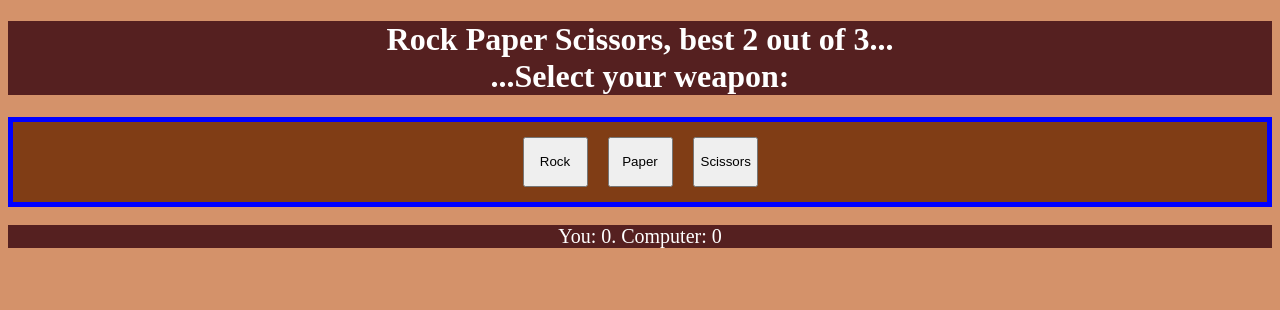
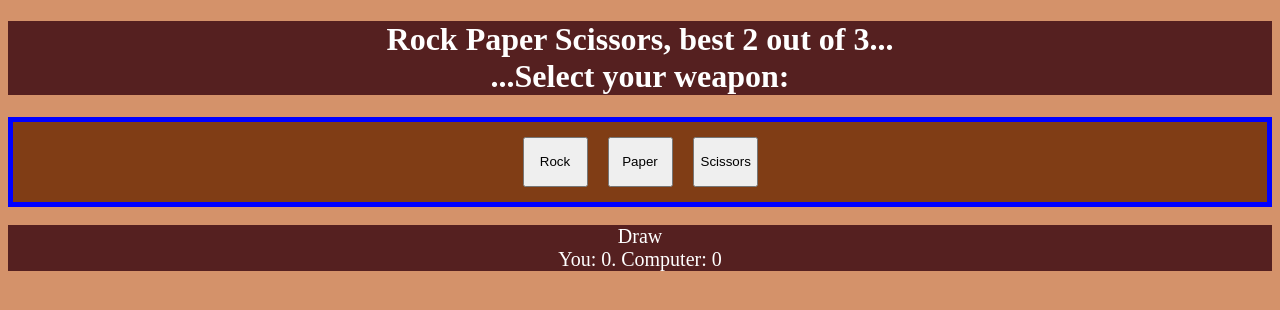
Before and after one commit to Jackfactorial/rock-paper-scissors, a plain HTML site: page rps.html in a window 1280 px wide. Both pictures are taken after a click on the button "Rock". Drawn offline with Linux system fonts and the light colour scheme.

Commit message:
Fixed bugs

```diff
--- a/rps.html
+++ b/rps.html
@@ -17,6 +17,9 @@
     <button id="scissors" class="rpsButton">Scissors</button>
   </div>
   <br>
+  <div id="results">
+    --------
+  </div>
   <div id="score">
     You: 0. Computer: 0
   </div>
--- a/rps.js
+++ b/rps.js
@@ -14,12 +14,12 @@ function playRound(playerSelection, computerSelection) {
     else if (playerSelection == "rock" && computerSelection == "scissors"
         || playerSelection == "scissors" && computerSelection == "paper"
         || playerSelection == "paper" && computerSelection == "rock") {
-        return "You win! " + playerSelection + " beats " + computerSelection + "!";
+        return "You win! " + playerSelection + " beats " + computerSelection + ".";
     }
     else if (playerSelection == "rock" && computerSelection == "paper"
         || playerSelection == "scissors" && computerSelection == "rock"
         || playerSelection == "paper" && computerSelection == "scissors") {
-        return "You lose! " + computerSelection + " beats " + playerSelection + "!";
+        return "You lose! " + computerSelection + " beats " + playerSelection + ".";
     }
     else {
         return "Invalid Input";
@@ -33,17 +33,17 @@ function game() {
     let computerChoice;
     let outcome;
     const buttons = document.querySelectorAll('.rpsButton');
+    const results = document.querySelector('#results');
     const score = document.querySelector('#score');
 
 
 
-    //while (playerCount < 2 && computerCount < 2) {
     buttons.forEach((button) => {
         button.addEventListener('click', () => {
             playerChoice = button.id;
             computerChoice = getComputerChoice();
             outcome = playRound(playerChoice, computerChoice);
-            alert(outcome);
+            results.textContent = outcome;
             if (outcome.includes("win")) {
                 playerCount++;
             }
@@ -52,15 +52,11 @@ function game() {
             }
             score.textContent = "You: " + playerCount + ". Computer: " + computerCount;
             if (playerCount==2 || computerCount ==2) {
-                //alert("Final score:\nYou: " + playerCount + "\nComputer: " + computerCount);
                 score.textContent = "Game over. Final score: You: " + playerCount + ". Computer: " + computerCount;
             }
         });
     });
-
-    //button.disabled = true;
+}
 
 
-}
-
 game();
--- a/style.css
+++ b/style.css
@@ -35,7 +35,7 @@ h1 {
     color: white;
 }
 
-#score {
+#score, #results {
     background-color: var(--darkBrown);
     color: white;
     text-align: center;
```
